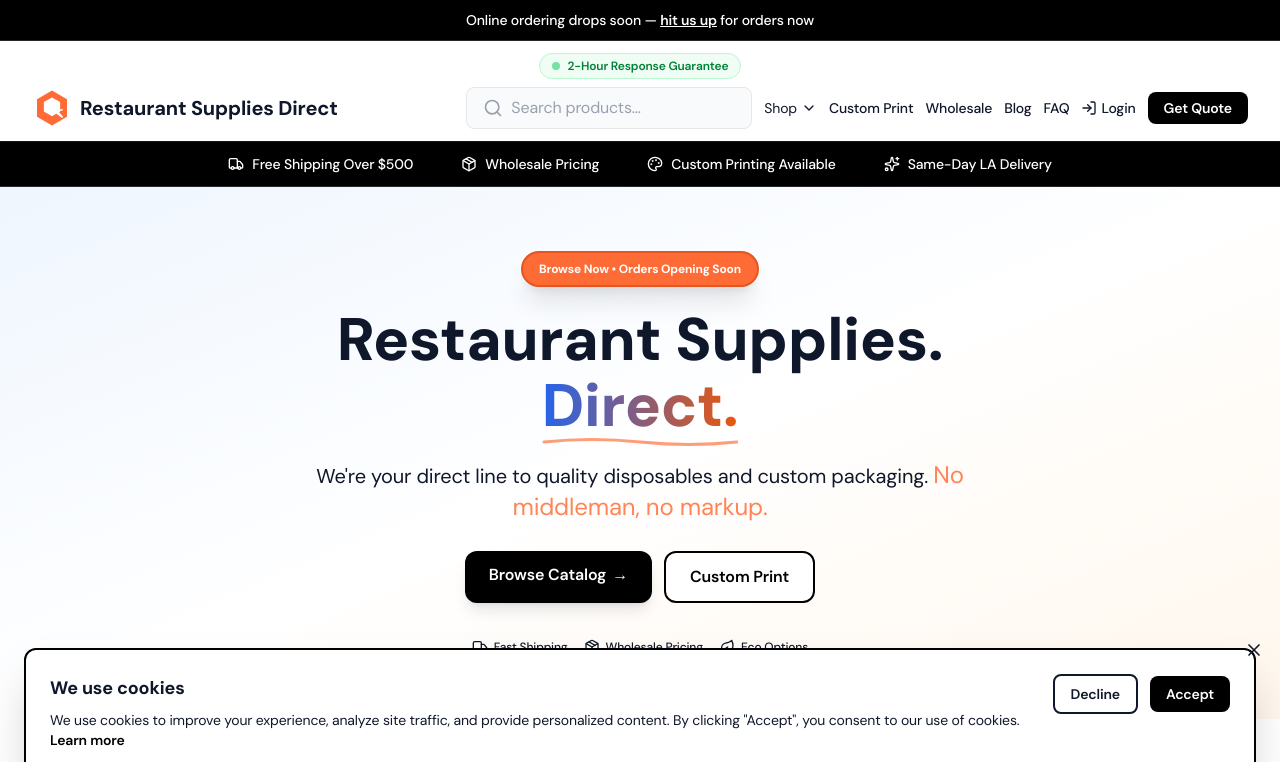
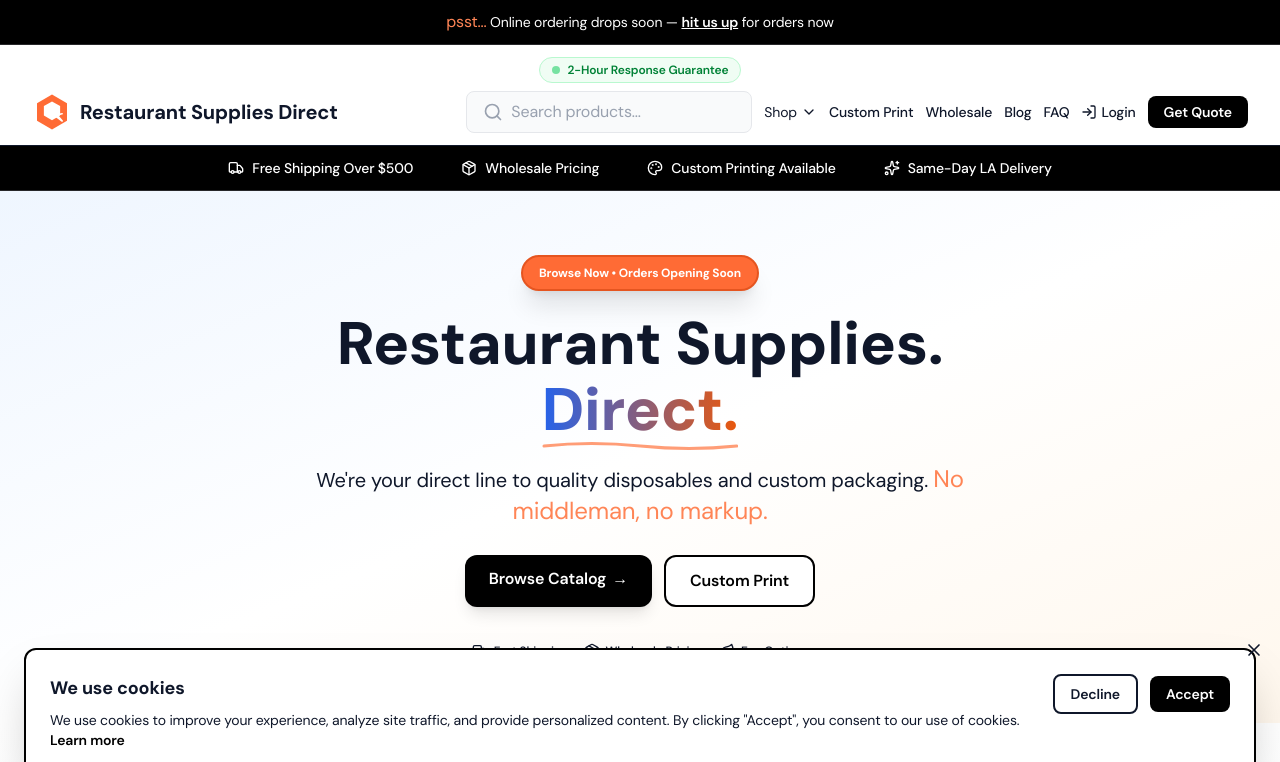
Before and after one commit to shurehw/restaurant-supplies-direct, a Next.js app: page / in a window 1280 px wide. Shown: the top 762 px of the page. Built offline with nearby package versions, Linux system fonts and the light colour scheme; no server answers.

Commit message:
Make warmth more noticeable - stronger cream tones and handwritten psst

```diff
--- a/components/HomeContent.tsx
+++ b/components/HomeContent.tsx
@@ -49,8 +49,8 @@
       {/* Coming Soon Banner */}
       <div className="bg-black text-white py-2.5 px-4 border-b border-zinc-800">
         <div className="max-w-7xl mx-auto text-center">
-          <p className="text-xs sm:text-sm font-medium">
-            Online ordering drops soon — <Link href="/contact" className="underline hover:text-zinc-300 font-semibold">hit us up</Link> for orders now
+          <p className="text-xs sm:text-sm">
+            <span className="font-handwritten text-base" style={{ color: '#FF8556' }}>psst...</span> Online ordering drops soon — <Link href="/contact" className="underline hover:text-zinc-300 font-semibold">hit us up</Link> for orders now
           </p>
         </div>
       </div>
--- a/tailwind.config.ts
+++ b/tailwind.config.ts
@@ -9,10 +9,10 @@
   theme: {
     extend: {
       colors: {
-        // Base / Surface
-        bg: "#FFFCF9",
-        "bg-muted": "#FFF9F5",
-        border: "#F0E6DC",
+        // Base / Surface (warm cream tones)
+        bg: "#FFF8F0",
+        "bg-muted": "#FFF3E6",
+        border: "#FFE8D6",
 
         // Text
         ink: "#0F172A",
```
